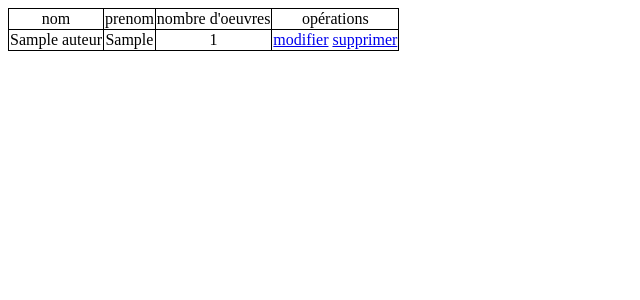
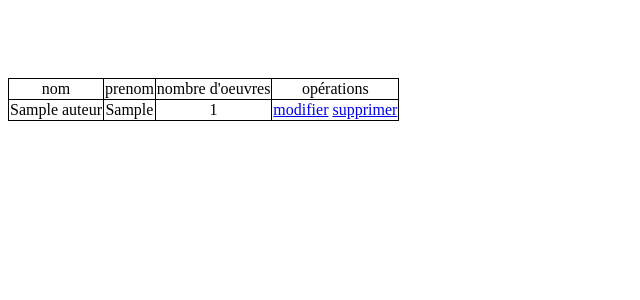
Before and after one commit to skwalala/bibliotheque-php, a PHP site: page /Auteur_show.php in a window 1280 px wide. Shown: the top 300 px of the page, without its empty margins (0-640 px from the left). Run offline with PHP 8.4, Linux system fonts and the light colour scheme; tables that the repository leaves empty hold one stand-in row (values such as "Sample post").

Commit message:
update css
ajjout padding body 70px

```diff
--- a/css/mesStyles.css
+++ b/css/mesStyles.css
@@ -124,3 +124,7 @@
 }
 
 table.tableau-auteur td, table.tableau-adherent td{border:solid black 1px;}
+
+body{
+	padding-top:70px;
+	}
```
